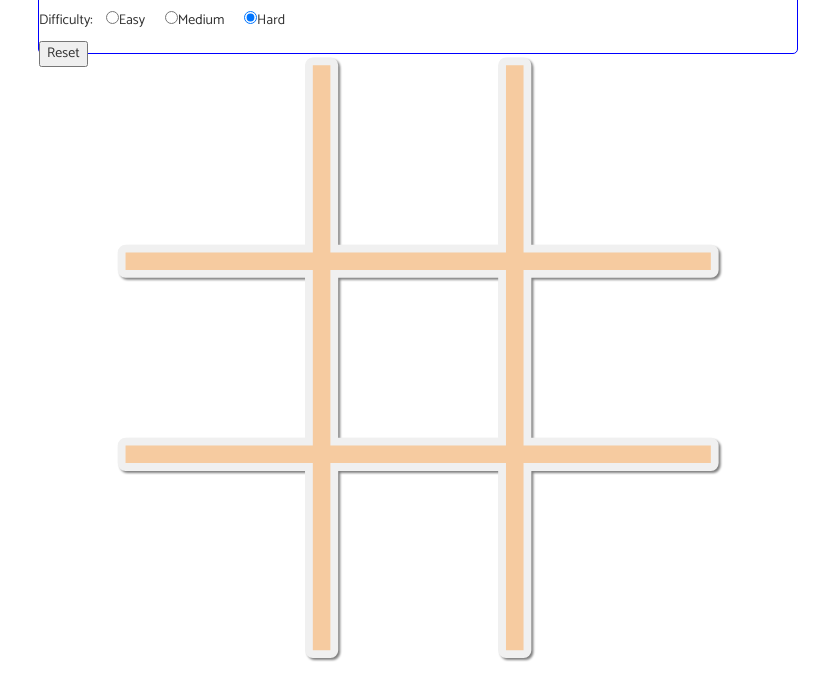
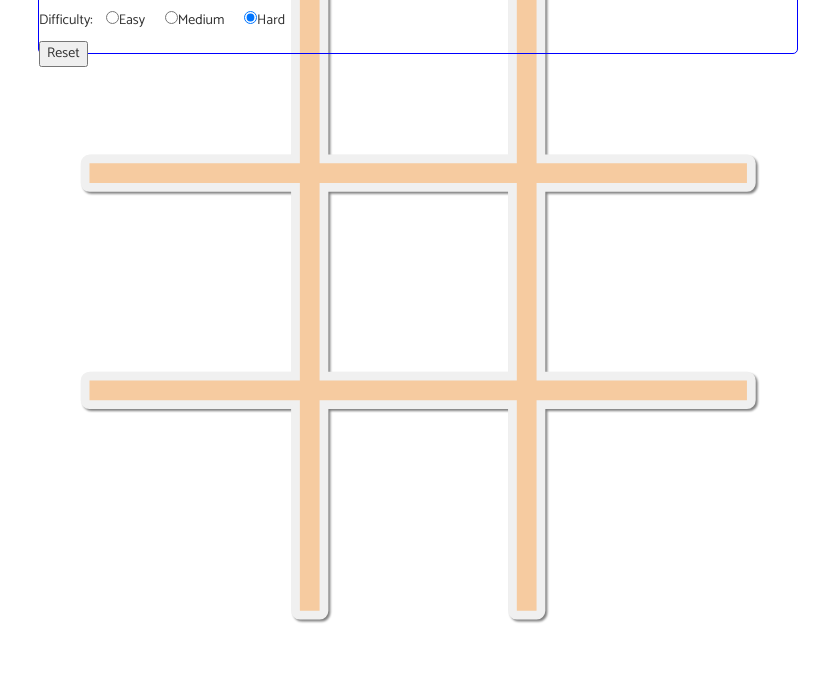
Before and after one commit to betaalpha987/tic, a plain HTML site: page tic.html in a window 1280 px wide. Shown: the part 118-800 px from the top of the page, without its empty margins (222-1051 px from the left). Drawn offline with nearby package versions, Linux system fonts and the light colour scheme.

```diff
--- a/tic.html
+++ b/tic.html
@@ -38,6 +38,7 @@
     .options {
       position:absolute;
       top: 0%;
+      left: 6%;
       height: 10%;
       width: 10%;
 
@@ -55,12 +56,12 @@
     }
     .board {
       position: absolute;
-      top:20%;
-      height: 80%;
-      width: 80%;
-      max-height: 640px;
+      top:5%;
+      left: 5%;
+      height: 90%;
+      width: 90%;
+      max-height: 800px;
       max-width: 800px;
-      left: 10%;
     }
     .board-divider {
       position: absolute;
@@ -72,11 +73,8 @@
     .board-cell {
       position:absolute;
       padding: 20px;
-      /*border:20px solid rgba(100,100,100,0.5);*/
       width: 33.33%;
       height: 33.33%;
-      color: black;
-      font-size: 4em;
       margin:auto;
     }
     .marker {
```
